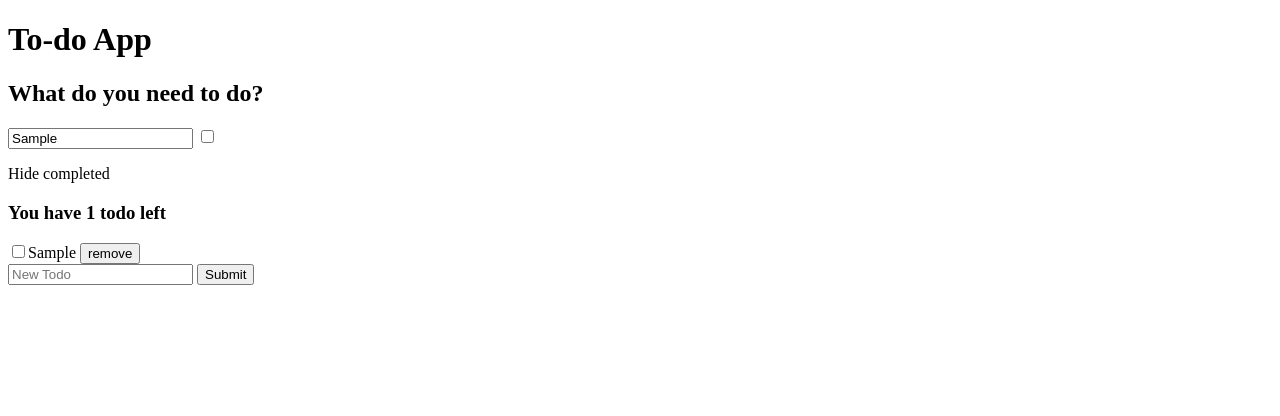
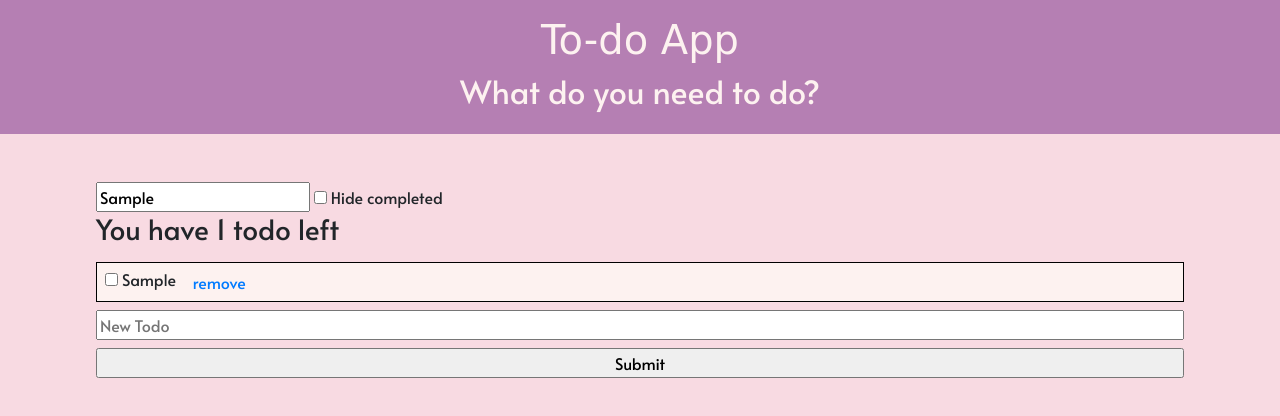
Before and after one commit to namiranda/JS-Projects, a plain HTML site: page todo-app/index.html in a window 1280 px wide. Both pictures are taken after typing "Sample", "Sample" into the empty fields and a click on the input "Submit". Drawn offline with nearby package versions, Linux system fonts and the light colour scheme; a web font is replaced by a local one.

Commit message:
agrego css

```diff
--- a/todo-app/index.html
+++ b/todo-app/index.html
@@ -4,25 +4,30 @@
 <head>
     <meta charset="UTF-8">
     <meta name="viewport" content="width=device-width, initial-scale=1.0">
+    <link href="https://fonts.googleapis.com/css2?family=Alata&family=Fredericka+the+Great&display=swap" rel="stylesheet">
+    <link rel="stylesheet" href="https://stackpath.bootstrapcdn.com/bootstrap/4.5.2/css/bootstrap.min.css" integrity="sha384-JcKb8q3iqJ61gNV9KGb8thSsNjpSL0n8PARn9HuZOnIxN0hoP+VmmDGMN5t9UJ0Z" crossorigin="anonymous">
     <link rel="stylesheet" href="style.css">
     <title>Todos-app</title>
 </head>
 
 <body>
-    <header>
+    <header class="text-center p-3">
         <h1>To-do App</h1>
         <h2>What do you need to do?</h2>
     </header>
 
-    <main>
+    <main class="d-flex flex-column p-5 mx-sm-5">
+        <section>
         <input type="text" placeholder="Filter todos" id="filter-input">
         <input type="checkbox" name="filter" id="filter">
-        <p>Hide completed</p>
+        <p class="d-inline">Hide completed</p>
+        </section>
+
         <h3>You have <span id="counter">0</span> todo left</h3>
-        <section>
+        <section id="list">
         </section>
         <input type="text" name="new" id="new" placeholder="New Todo">
-        <input type="submit" value="Submit">
+        <input class="my-2" type="submit" value="Submit">
     </main>
 
     <script src="todo-app.js"></script>
--- a/todo-app/style.css
+++ b/todo-app/style.css
@@ -1,3 +1,20 @@
+body{
+    background-color: #f8dae2;
+    font-family: 'Alata', sans-serif;
+}
+header{
+    background-color: #b57fB3;
+    color: #fdf2f0;
+
+}
+header h1{
+    font-family: 'Fredericka the Great', cursive;
+}
 .hidden {
     display: none;
 }
+
+.todo{
+    border: black 1px solid;
+    background-color: #fdf2f0;
+}
--- a/todo-app/todo-app.js
+++ b/todo-app/todo-app.js
@@ -1,5 +1,5 @@
 const newTodo = document.querySelector("#new");
-const todoSection = document.querySelector("section");
+const todoSection = document.querySelector("#list");
 const counterDisplay = document.querySelector("#counter");
 const filterCheckbox = document.querySelector("#filter");
 const filterInput = document.querySelector("#filter-input");
@@ -13,7 +13,7 @@ let counter = 0;
 
 function createTodo() {
     let todo = newTodo.value;
-    todos.push('<div class="todo"><input type="checkbox" class="todos" name="" id="">' + todo + ' <button class="remove">remove</button></div>');
+    todos.push('<div class="todo my-2 px-2"><input type="checkbox" class="todos" name="" id=""> ' + todo + ' <button class="remove btn btn-link">remove</button></div>');
     todoSection.innerHTML += todos[todos.length - 1];
     newTodo.value = "";
     counter++;
```
